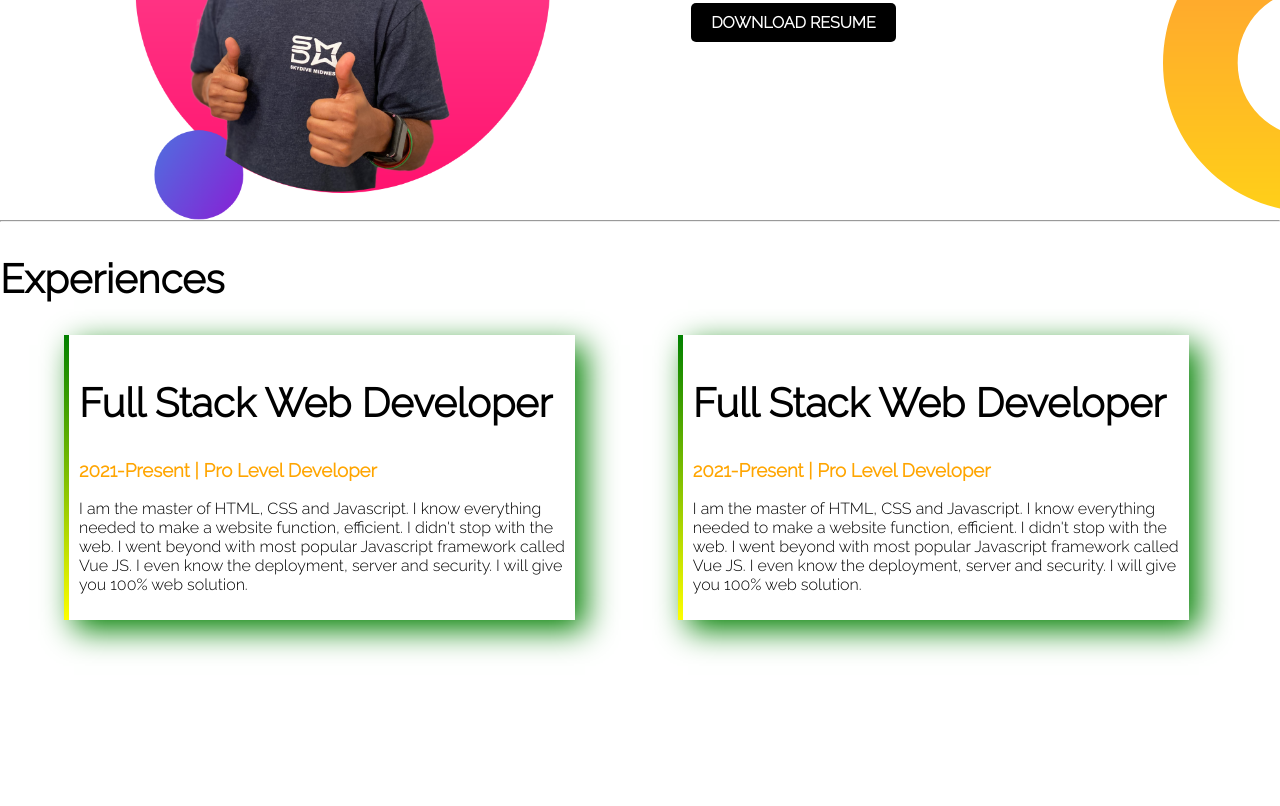
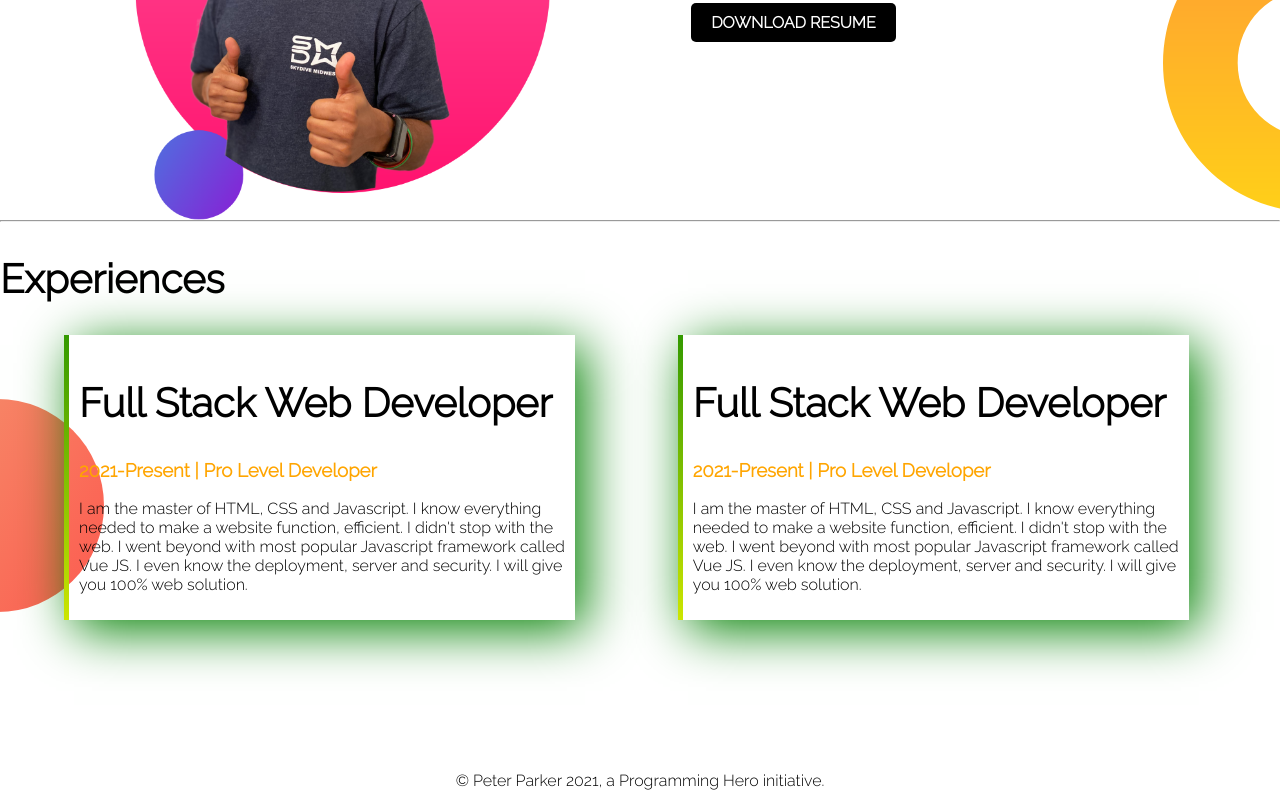
Before and after one commit to iqbalpcc/developer-portfolio-practise, a plain HTML site: page index.html in a window 1280 px wide. Shown: the part 806-1612 px from the top of the page. Before the commit the page ends 1561 px from the top, so only its background shows below. Drawn offline with Linux system fonts and the light colour scheme.

Commit message:
final commit

```diff
--- a/index.html
+++ b/index.html
@@ -72,6 +72,9 @@
         </div>
 
     </section>
+    <footer>
+        <p>© Peter Parker 2021, a Programming Hero initiative.</p>
+    </footer>
 </body>
 
 </html>
--- a/style.css
+++ b/style.css
@@ -75,6 +75,9 @@ body{
 }
 .experiences-part{
     height: 500px;
+    background-image: url(./images/exp-bg.png);
+    background-repeat: no-repeat;
+    background-position: left;
 }
 .experiences-part h1{
     font-size: 2.5em;
@@ -85,10 +88,10 @@ body{
     width: 38%;
     margin-left: 5%;
     padding: 10px;
-    box-shadow: 10px 10px 30px green;
+    box-shadow: 10px 10px 50px green;
     border-left: 5px solid;
     border-image: linear-gradient(green, yellow);
-    border-image-slice: 1;
+    border-image-slice: 20%;
 }
 
 .half-width-ex-1{
@@ -99,3 +102,7 @@ body{
 margin-left: 8%;
 
 }
+
+footer p{
+    text-align: center;
+}
```
